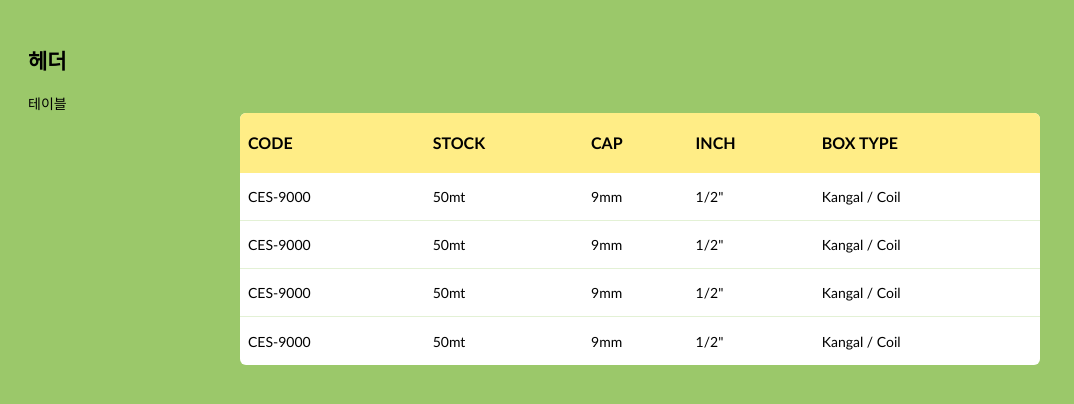
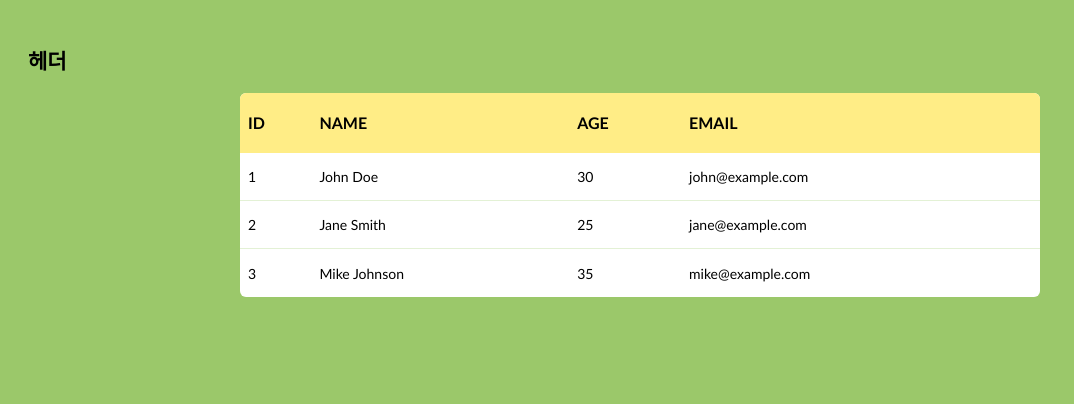
Before and after one commit to Hyeonjiwon/React_Toy_Project, a React app: page / in a window 1280 px wide. Shown: the top 404 px of the page, without its empty margins (0-1074 px from the left). Built offline with nearby package versions, Linux system fonts and the light colour scheme.

Commit message:
2024.05.10. table 데이터 뿌리기

```diff
--- a/src/App.jsx
+++ b/src/App.jsx
@@ -1,11 +1,26 @@
+import { useState, useEffect } from "react";
 import Header from "./components/Header.js";
 import Table from "./components/Table.js";
+import store from "./Store.js";
 
 const App = () => {
+    const defaultSearchKeyword = "";
+    const [searchResult, setSearchResult] = useState([]);
+
+    const search = (keyword) => {
+        const searchResult = store.search(keyword);
+        setSearchResult(searchResult);
+    }
+
+    // App 컴포넌트가 렌더링될 때 초기 검색 실행
+    useEffect(() => {
+        search(defaultSearchKeyword);
+    }, []);
+
     return (
         <>
             <Header title="헤더" />
-            <Table />
+            <Table data={searchResult}/>
         </>
     );
 }
--- /dev/null
+++ b/src/Store.js
@@ -0,0 +1,22 @@
+import storage from "./storage.js";
+
+class Store {
+    constructor(storage) {
+        if (!storage) throw "no storage";
+        this.storage = storage;
+    }
+
+    /**
+     * user 검색 메소드
+     * @param {string} keyword
+     * @returns user 배열 데이터
+     */
+    search(keyword) {
+        return this.storage.userData.filter((user) =>
+          user.name.includes(keyword)
+        );
+    }
+}
+
+const store = new Store(storage);
+export default store;
--- a/src/components/Table.js
+++ b/src/components/Table.js
@@ -1,46 +1,42 @@
-const Table = () => {
+const Table = ({ title, data = [] }) => {
+    // data 배열이 비어있는 경우를 대비하여 첫 번째 요소를 가져온 후,
+    // 그 객체의 키들을 열 이름으로 사용
+    const columns = data.length > 0 ? Object.keys(data[0]) : [];
+
+    const getColumnNames = () => {
         return (
             <>
-            <div>테이블</div>
+                {columns.map((column, index) => (
+                    <th key={index}>{column.toUpperCase()}</th>
+                ))}
+            </>
+        );
+    }
+
+    const getTableData = () => {
+        return (
+            <>
+                {data.map((item, rowIndex) => (
+                    <tr key={rowIndex}>
+                        {columns.map((column, colIndex) => (
+                            <td key={colIndex}>{item[column]}</td>
+                        ))}
+                    </tr>
+                ))}
+            </>
+        );
+    }
+    return (
+        <>
+            <div>{title}</div>
             <table>
                 <thead>
                     <tr>
-                        <th>CODE</th>
-                        <th>STOCK</th>
-                        <th>CAP</th>
-                        <th>INCH</th>
-                        <th>BOX TYPE</th>
+                        {getColumnNames()}
                     </tr>
                 </thead>
                 <tbody>
-                        <tr>
-                        <td>CES-9000</td>
-                        <td>50mt</td>
-                        <td>9mm</td>
-                        <td>1/2"</td>
-                        <td>Kangal / Coil</td>
-                        </tr>
-                        <tr>
-                        <td>CES-9000</td>
-                        <td>50mt</td>
-                        <td>9mm</td>
-                        <td>1/2"</td>
-                        <td>Kangal / Coil</td>
-                        </tr>
-                        <tr>
-                        <td>CES-9000</td>
-                        <td>50mt</td>
-                        <td>9mm</td>
-                        <td>1/2"</td>
-                        <td>Kangal / Coil</td>
-                        </tr>
-                        <tr>
-                        <td>CES-9000</td>
-                        <td>50mt</td>
-                        <td>9mm</td>
-                        <td>1/2"</td>
-                        <td>Kangal / Coil</td>
-                        </tr>
+                    {getTableData()}
                 </tbody>
             </table>
         </>
--- /dev/null
+++ b/src/storage.js
@@ -0,0 +1,69 @@
+import { createPastDate } from "./helpers.js";
+
+const storage = {
+    userData: [
+        {
+            "id": 1,
+            "name": "John Doe",
+            "age": 30,
+            "email": "john@example.com"
+        },
+        {
+            "id": 2,
+            "name": "Jane Smith",
+            "age": 25,
+            "email": "jane@example.com"
+        },
+        {
+            "id": 3,
+            "name": "Mike Johnson",
+            "age": 35,
+            "email": "mike@example.com"
+        }
+    ],
+
+    countriesData: [
+        {
+            id: 1,
+            name: "United States",
+            capital: "Washington, D.C.",
+            population: "331,449,281",
+            area: "9,826,675 km²",
+            language: "English"
+        },
+        {
+            id: 2,
+            name: "China",
+            capital: "Beijing",
+            population: "1,444,216,107",
+            area: "9,596,961 km²",
+            language: "Chinese"
+        },
+        {
+            id: 3,
+            name: "India",
+            capital: "New Delhi",
+            population: "1,393,409,038",
+            area: "3,287,263 km²",
+            language: "Hindi, English"
+        },
+        {
+            id: 4,
+            name: "Brazil",
+            capital: "Brasília",
+            population: "213,993,437",
+            area: "8,515,767 km²",
+            language: "Portuguese"
+        },
+        {
+            id: 5,
+            name: "Pakistan",
+            capital: "Islamabad",
+            population: "220,892,340",
+            area: "881,913 km²",
+            language: "Urdu, English"
+        },
+    ],
+};
+
+export default storage;
```
Lines whose indentation alone changed are shown as unchanged.
